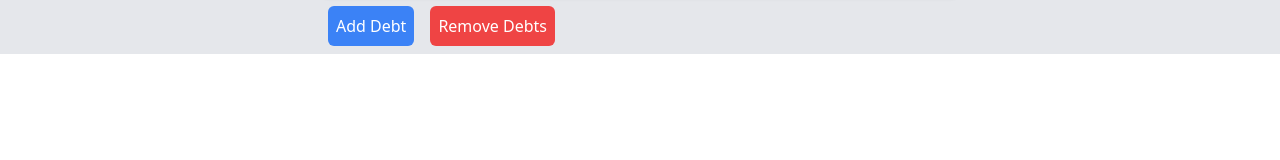
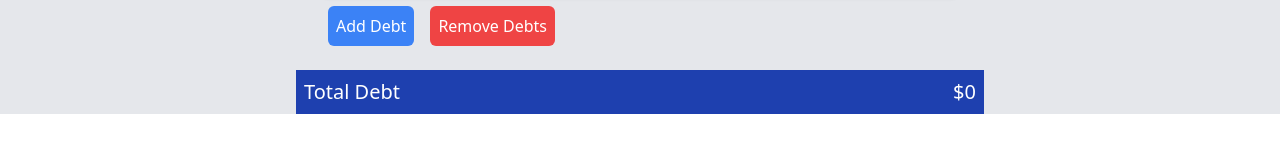
Before and after one commit to CameronBrouk/sfsinterview, a React (Create React App) app: page / in a window 1280 px wide. Shown: the part 140-300 px from the top of the page. Built offline with nearby package versions, Linux system fonts and the light colour scheme; no server answers.

Commit message:
Add total debt beneath table

```diff
--- a/src/components/DebtTable.tsx
+++ b/src/components/DebtTable.tsx
@@ -40,6 +40,9 @@ export const DebtTable = () => {
   const removeAllCheckedDebts = () => {
     setDebtList(debt => debt.filter(({ checked }) => !checked))
   }
+
+  const getTotalDebt = (allDebts: DebtListItem[]) =>
+    allDebts.reduce((acc, { balance }) => balance + acc, 0)
 
   const tableRowClasses =
     'px-6 py-3 text-xs font-medium tracking-wider text-left text-gray-500 uppercase'
@@ -90,6 +93,8 @@ export const DebtTable = () => {
                 </tbody>
               </table>
             </div>
+            {/* Action Buttons */}
+            <div className='flex'>
               <button className='bg-blue-500 text-white p-2 m-2 rounded-md'>
                 Add Debt
               </button>
@@ -101,6 +106,12 @@ export const DebtTable = () => {
               </button>
             </div>
           </div>
+
+          <div className='flex justify-between m-2 p-2 bg-blue-800 text-white'>
+            <p className='font-medium text-xl'>Total Debt</p>
+            <p className='text-xl'>${getTotalDebt(debtList)}</p>
+          </div>
+        </div>
       </div>
     </div>
   )
```
Lines whose indentation alone changed are shown as unchanged.
